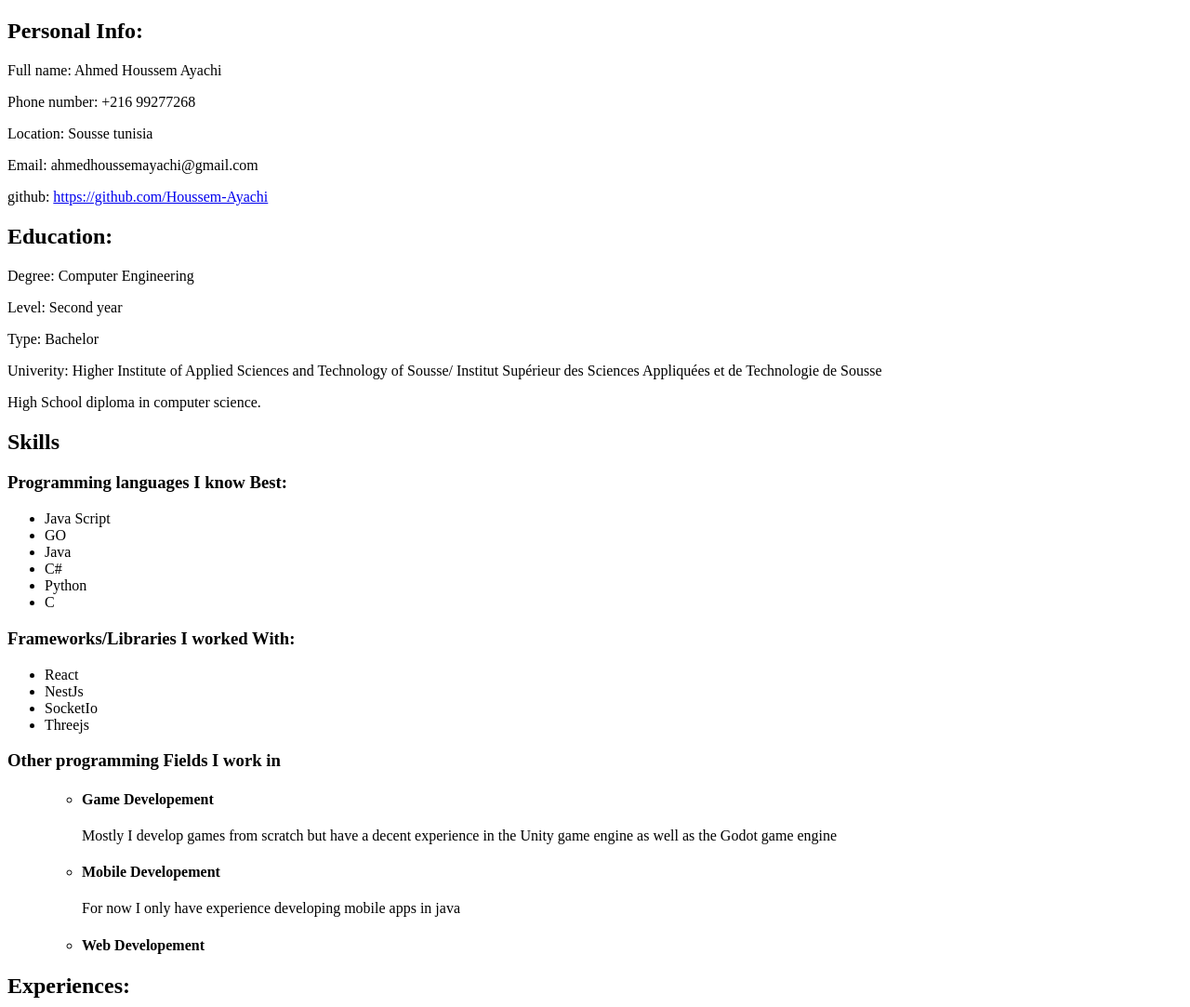
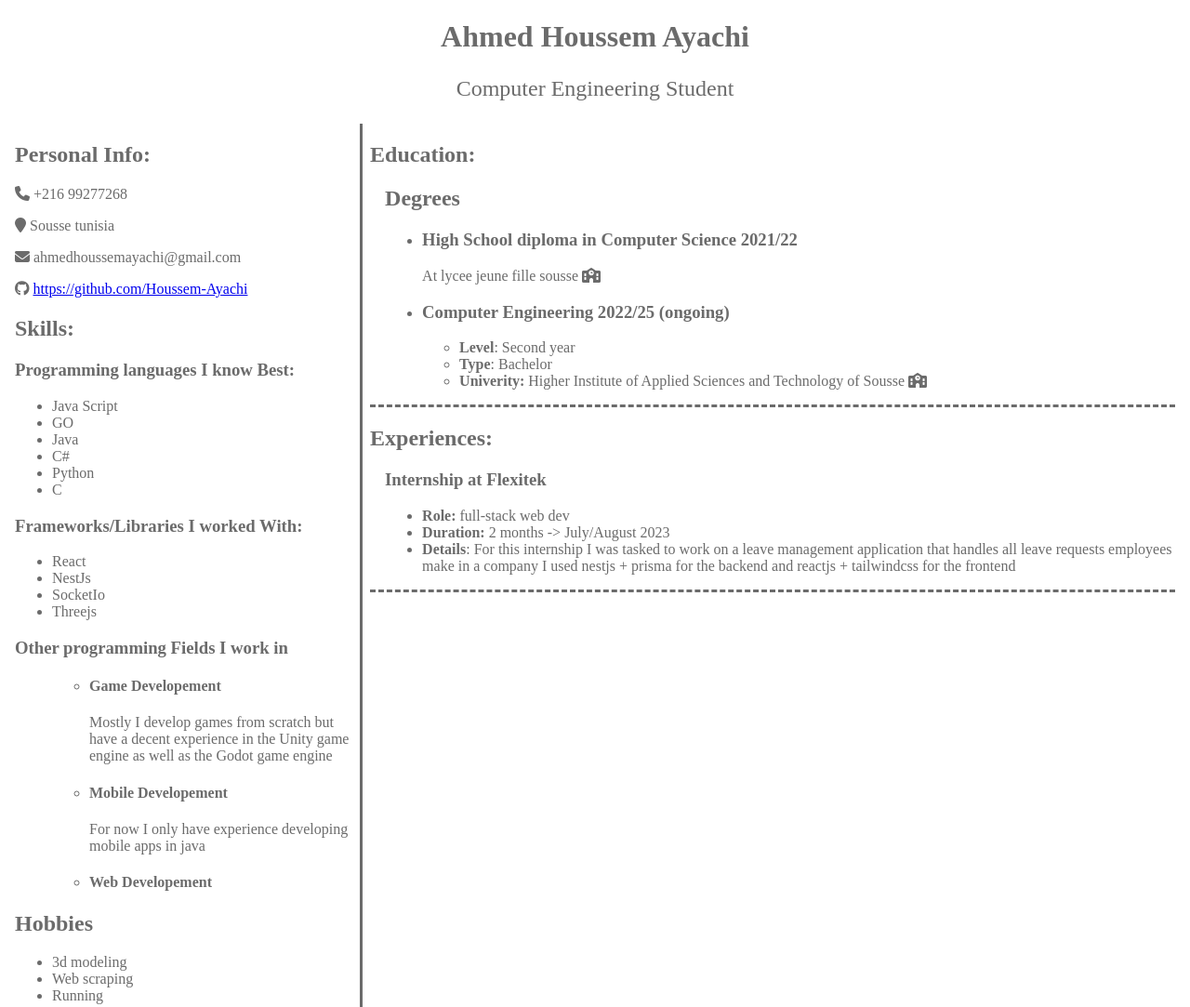
Before and after one commit to Houssem-Ayachi/Houssem-Ayachi.github.io, a plain HTML site: page index.html in a window 1280 px wide. Shown: the top 1083 px of the page at 93% size. Drawn offline with Linux system fonts and the light colour scheme.

Commit message:
done with the necessary info + a bit of styling

```diff
--- /dev/null
+++ b/index.css
@@ -0,0 +1,40 @@
+body{
+    margin: 0;
+    padding: 0;
+    color: rgb(107, 107, 107);
+}
+
+header{
+    display: flex;
+    justify-content: center;
+    flex-direction: row;
+}
+
+header p {
+    text-align: center;
+    font-size: 1.5rem;
+}
+
+main{
+    display: flex;
+    margin-left: 1rem;
+    margin-right: 1rem;
+}
+
+#side{
+    width: 30%;
+    border-right-style: solid;
+    margin-right: .5rem;
+}
+
+#main{
+    width: 70%;
+}
+
+.item{
+    border-bottom-style:dashed;
+}
+
+.item-details{
+    margin-left: 1rem;
+}
--- a/index.html
+++ b/index.html
@@ -4,26 +4,27 @@
     <meta charset="UTF-8">
     <meta name="viewport" content="width=device-width, initial-scale=1.0">
     <title>Ahmed Houssem Ayachi</title>
+    <link rel="stylesheet" href="index.css">
+    <link rel="stylesheet" href="https://cdnjs.cloudflare.com/ajax/libs/font-awesome/6.5.2/css/all.min.css" integrity="sha512-SnH5WK+bZxgPHs44uWIX+LLJAJ9/2PkPKZ5QiAj6Ta86w+fsb2TkcmfRyVX3pBnMFcV7oQPJkl9QevSCWr3W6A==" crossorigin="anonymous" referrerpolicy="no-referrer" />
 </head>
 <body>
+    <header>
+        <div>
+            <h1>Ahmed Houssem Ayachi</h1>
+            <p>Computer Engineering Student</p>
+        </div>
+    </header>
+    <main>
+        <section id="side">
             <div>
                 <h2>Personal Info:</h2>
-        <p>Full name: Ahmed Houssem Ayachi</p>
-        <p>Phone number: +216 99277268</p>
-        <p>Location: Sousse tunisia</p>
-        <p>Email: ahmedhoussemayachi@gmail.com</p>
-        <p>github: <a href="https://github.com/Houssem-Ayachi">https://github.com/Houssem-Ayachi</a></p>
+                <p><i class="fa-solid fa-phone"></i> +216 99277268</p>
+                <p><i class="fa-solid fa-location-pin"></i> Sousse tunisia</p>
+                <p><i class="fa-solid fa-envelope"></i> ahmedhoussemayachi@gmail.com</p>
+                <p><i class="fa-brands fa-github"></i> <a href="https://github.com/Houssem-Ayachi">https://github.com/Houssem-Ayachi</a></p>
             </div>
             <div>
-        <h2>Education:</h2>
-        <p>Degree: Computer Engineering</p>
-        <p>Level: Second year</p>
-        <p>Type: Bachelor</p>
-        <p>Univerity: Higher Institute of Applied Sciences and Technology of Sousse/ Institut Supérieur des Sciences Appliquées et de Technologie de Sousse</p>
-        <p>High School diploma in computer science.</p>
-    </div>
-    <div>
-        <h2>Skills</h2>
+                <h2>Skills:</h2>
                 <div>
                     <h3>Programming languages I know Best:</h3>
                     <ul>
@@ -64,15 +65,47 @@
                 </div>
             </div>
             <div>
-        <h2>Experiences:</h2>
-        <div>
-            <h3>Internship at Flexitek</h3>
-            <p><b>Role:</b> full-stack web dev</p>
-            <p><b>Duration:</b> 2 months -> July/August 2023</p>
-            <p><b>Role:</b> Full-Stack web developer</p>
-            <p>For this internship I was tasked to work on a leave management application that handles all leave requests employees make in a company</p>
-            <p>I used nestjs + prisma for the backend and reactjs + tailwindcss for the frontend</p>
+                <h2>Hobbies</h2>
+                <ul>
+                    <li>3d modeling</li>
+                    <li>Web scraping</li>
+                    <li>Running</li>
+                </ul>
+            </div>
+        </section>
+        <section id="main">
+            <div class="item">
+                <h2>Education:</h2>
+                <div class="item-details">
+                    <h2>Degrees</h2>
+                    <ul>
+                        <li>
+                            <H3>High School diploma in Computer Science 2021/22</H3>
+                            <p>At lycee jeune fille sousse <i class="fa-solid fa-school"></i></p>
+                        </li>
+                        <li>
+                            <h3>Computer Engineering 2022/25 (ongoing)</h3>
+                            <ul>
+                                <li><b>Level</b>: Second year</li>
+                                <li><b>Type</b>: Bachelor</li>
+                                <li><b>Univerity:</b> Higher Institute of Applied Sciences and Technology of Sousse <i class="fa-solid fa-school"></i></li>
+                            </ul>
+                        </li>
+                    </ul>
                 </div>
             </div>
+            <div class="item">
+                <h2>Experiences:</h2>
+                <div class="item-details">
+                    <h3>Internship at Flexitek</h3>
+                    <ul>
+                        <li><b>Role:</b> full-stack web dev</li>
+                        <li><b>Duration:</b> 2 months -> July/August 2023</li>
+                        <li><b>Details</b>: For this internship I was tasked to work on a leave management application that handles all leave requests employees make in a company I used nestjs + prisma for the backend and reactjs + tailwindcss for the frontend</li>
+                    </ul>
+                </div>
+            </div>
+        </section>
+    </main>
 </body>
 </html>
```
Lines whose indentation alone changed are shown as unchanged.
